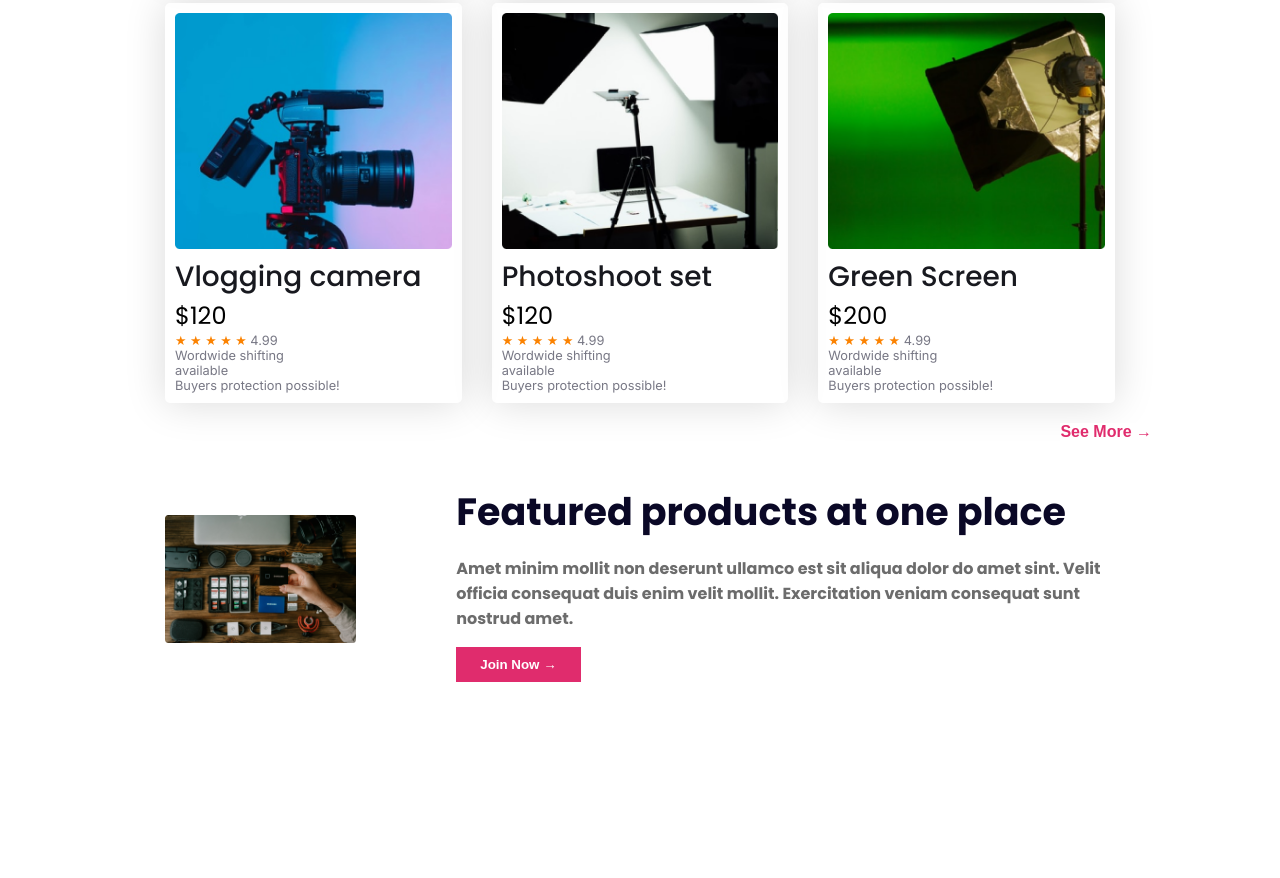
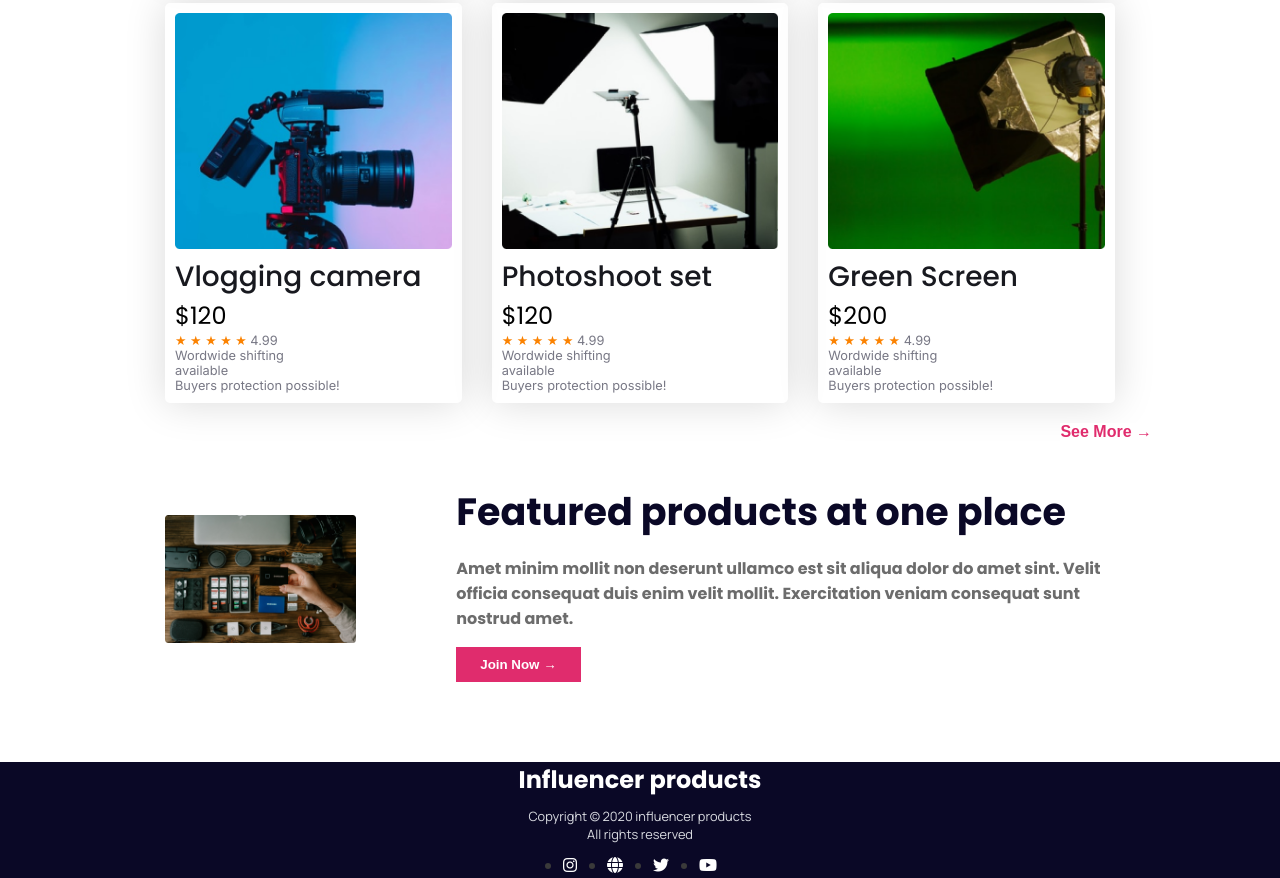
Before and after one commit to muttalib06/tech-home, a plain HTML site: page index.html in a window 1280 px wide. Shown: the part 1808-2686 px from the top of the page. Before the commit the page ends 2490 px from the top, so only its background shows below. Drawn offline with Linux system fonts and the light colour scheme.

Commit message:
added footer section

```diff
--- a/index.html
+++ b/index.html
@@ -161,6 +161,15 @@
 
         </main>
         <footer>
+                <h3 class="footer-title">Influencer products</h3>
+                <p class="manrope-font">Copyright © 2020  influencer products</p>
+                <p class="manrope-font">All rights reserved</p>
+                <ul class="footer-icons">
+                        <li><a href="" class="icon"><i class="fa-brands fa-instagram"></i></a></li>
+                        <li><a href="" class="icon"><i class="fa-solid fa-globe"></i></a></li>
+                        <li><a href="" class="icon"><i class="fa-brands fa-twitter"></i></a></li>
+                        <li><a href="" class="icon"><i class="fa-brands fa-youtube"></i></a></li>
+                </ul>
 
         </footer>
 
--- a/styles/style.css
+++ b/styles/style.css
@@ -209,6 +209,34 @@ main{
         margin-bottom: 16px;
 }
 
+/* footer styles */
+footer{
+        background-color: #0A0826;
+        text-align: center;
+        margin-top: 80px;
+}
+.footer-title{
+        color: white;
+        font-weight: 700;
+        font-size: 1.5rem;
+        margin-bottom: 10px;
+}
+footer p{
+        color: #D9DBE1;
+        font-weight: 700;
+        font-size: .8rem;
+}
+.icon{
+        color: white;
+}
+.footer-icons{
+        display: flex;
+        justify-content: center;
+        align-items: center;
+        column-gap: 30px;
+        margin-top: 10px;
+}
+
 
 
 
```
